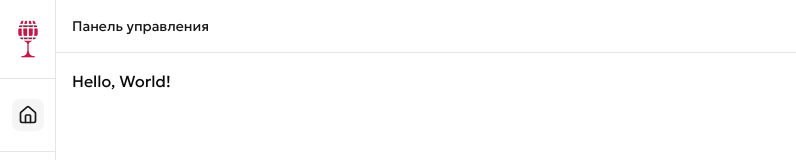
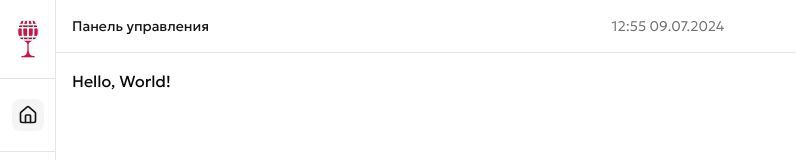
Before and after one commit to bottle-and-barrel/frontend-admin, a Next.js app: page / in a window 1280 px wide. Shown: the top 160 px of the page, without its empty margins (0-796 px from the left). Built offline with nearby package versions, Linux system fonts and the light colour scheme.

Commit message:
feat: add current time
- install moment.js

```diff
--- a/package.json
+++ b/package.json
@@ -24,6 +24,7 @@
     "clsx": "^2.1.1",
     "js-cookie": "^3.0.5",
     "lucide-react": "^0.406.0",
+    "moment": "^2.30.1",
     "next": "14.2.4",
     "react": "^18",
     "react-dom": "^18",
--- a/src/components/layout/page-header.tsx
+++ b/src/components/layout/page-header.tsx
@@ -1,5 +1,6 @@
 import { cn } from "@/lib/utils";
 import { HTMLAttributes } from "react";
+import Time from "../utility/time";
 import SheetNavigation from "./sheet-navigation";
 
 export const BreadcrumbsTargetID = "breadcrumbs-target";
@@ -11,13 +12,15 @@ export default function PageHeader({
   return (
     <header
       className={cn(
-        "flex justify-between border-b px-4 py-2 sm:py-4",
+        "grid grid-cols-[50px_1fr_50px] items-center border-b px-4 py-2 sm:py-4 sm:grid-cols-2 md:grid-cols-3",
         className
       )}
       {...props}
     >
       <SheetNavigation triggerClass="sm:hidden" />
       <div id={BreadcrumbsTargetID}></div>
+      <Time className="hidden justify-self-center md:block" />
+      <div></div>
     </header>
   );
 }
--- /dev/null
+++ b/src/components/utility/time.tsx
@@ -0,0 +1,35 @@
+"use client";
+
+import { cn } from "@/lib/utils";
+import moment from "moment";
+import { HTMLAttributes, useEffect, useState } from "react";
+
+export interface TimeProps extends HTMLAttributes<HTMLElement> {
+  timeFormat?: string;
+}
+
+function formatTime(time: Date, format: string) {
+  return moment(time).format(format);
+}
+
+export default function Time({
+  timeFormat = "HH:mm DD.MM.YYYY",
+  className,
+  ...props
+}: TimeProps) {
+  const [time, setTime] = useState(new Date());
+  useEffect(() => {
+    const id = setInterval(() => setTime(new Date()), 500);
+    return () => clearInterval(id);
+  }, []);
+
+  return (
+    <p
+      className={cn("text-muted-foreground text-sm font-light", className)}
+      suppressHydrationWarning
+      {...props}
+    >
+      {formatTime(time, timeFormat)}
+    </p>
+  );
+}
```
Also changed, not shown: 1 other file (tests, documents, lock files or other folders).
